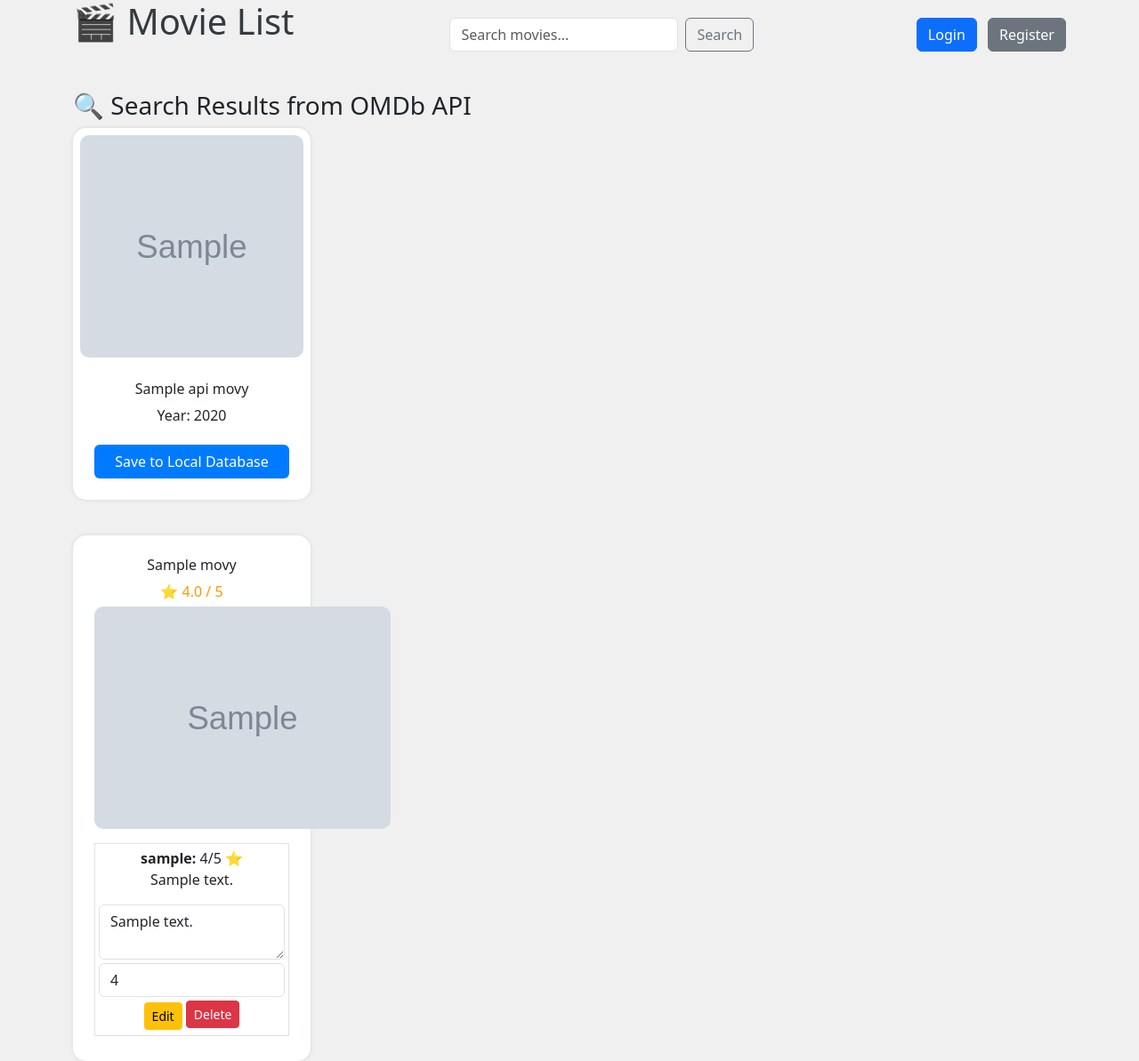
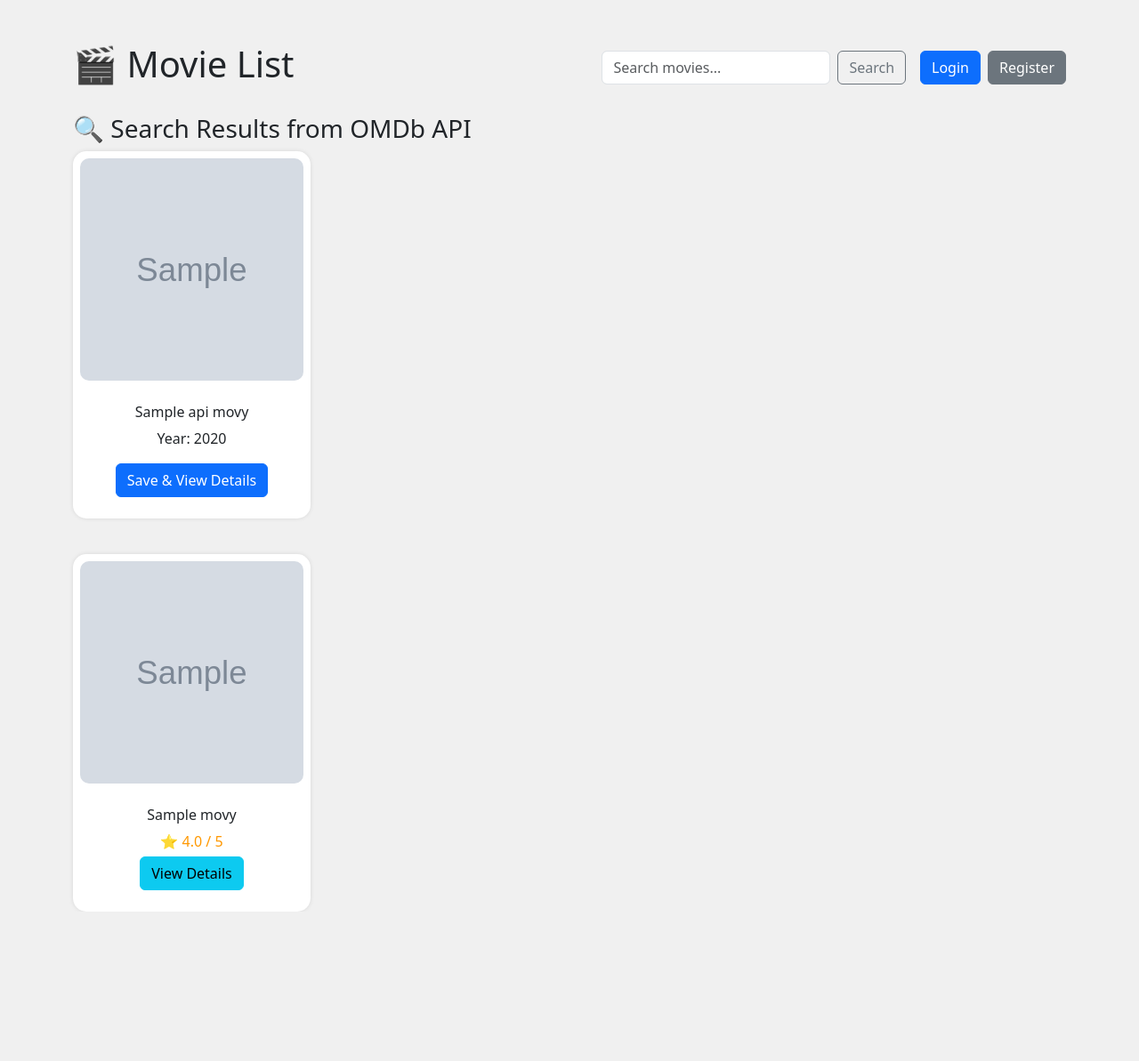
Before and after one commit to pruthviraj-ig/finalproject, a CodeIgniter 4 app: the page made by app/Views/movie_list.php in a window 1280 px wide. Shown: the whole page at 89% size. After the commit the page ends 1025 px from the top, so only its background shows below. Run offline with PHP 8.4 and a stand-in for CodeIgniter, Linux system fonts and the light colour scheme; the template is opened without the code that fills it: most values are stand-ins (such as "Sample title", 1, 10 or a date in 2020); grey boxes marked "Sample" are stand-in pictures; some libraries are stand-ins or nearby versions.

Commit message:
added a seprate movie detail pages for review

```diff
--- a/app/Config/Routes.php
+++ b/app/Config/Routes.php
@@ -24,3 +24,6 @@
  // Edit and Delete Review Routes
  $routes->post('/edit-review/(:num)', 'MovieController::editReview/$1');
  $routes->get('/delete-review/(:num)', 'MovieController::deleteReview/$1');
+
+ $routes->get('/movie-detail/(:num)', 'MovieController::detail/$1');
+$routes->post('/save-movie-and-redirect', 'MovieController::saveMovieAndRedirect');
--- a/app/Views/movie_list.php
+++ b/app/Views/movie_list.php
@@ -10,6 +10,7 @@
         }
         .movie-poster {
             height: 250px;
+            width: 100%;
             object-fit: cover;
             border-radius: 10px;
             margin-bottom: 10px;
@@ -28,33 +29,24 @@
             color: #ff9800;
             margin-bottom: 5px;
         }
-        h1 {
-            text-align: center;
-            margin-bottom: 30px;
-            color: #343a40;
-        }
-        .btn-save {
-            margin-top: 5px;
-            background-color: #007bff;
-            color: white;
-            width: 100%;
-        }
     </style>
 </head>
 <body>
-<div class="container">
+<div class="container mt-5">
     <div class="d-flex justify-content-between align-items-center mb-4">
         <h1>🎬 Movie List</h1>
-        <form method="get" action="<?= base_url('/movies'); ?>" class="d-flex">
+
+        <div class="d-flex align-items-center">
+            <form method="get" action="<?= base_url('/movies'); ?>" class="d-flex me-3">
                 <input type="text" name="search" class="form-control" placeholder="Search movies..." value="<?= isset($search) ? $search : ''; ?>">
                 <button type="submit" class="btn btn-outline-secondary ms-2">Search</button>
             </form>
-        <div>
+
             <?php if (session()->has('user_id')): ?>
-                <a href="<?= base_url('/logout'); ?>" class="btn btn-danger ms-2">Logout</a>
+                <a href="<?= base_url('/logout'); ?>" class="btn btn-danger me-2">Logout</a>
             <?php else: ?>
-                <a href="<?= base_url('/login'); ?>" class="btn btn-primary ms-2">Login</a>
-                <a href="<?= base_url('/register'); ?>" class="btn btn-secondary ms-2">Register</a>
+                <a href="<?= base_url('/login'); ?>" class="btn btn-primary me-2">Login</a>
+                <a href="<?= base_url('/register'); ?>" class="btn btn-secondary">Register</a>
             <?php endif; ?>
         </div>
     </div>
@@ -70,12 +62,12 @@
                         <div class="card-body text-center">
                             <h6><?= $apiMovie['Title'] ?></h6>
                             <p>Year: <?= $apiMovie['Year'] ?></p>
-                            <button class="btn btn-save save-movie"
+                            <button class="btn btn-primary save-movie"
                                     data-title="<?= $apiMovie['Title'] ?>"
                                     data-description="Fetched from OMDb API"
                                     data-release_date="<?= $apiMovie['Year'] ?>-01-01"
                                     data-poster="<?= $apiMovie['Poster'] ?>">
-                                Save to Local Database
+                                Save & View Details
                             </button>
                         </div>
                     </div>
@@ -86,70 +78,30 @@
 
     <!-- Display Local Movies -->
     <div class="row row-cols-1 row-cols-sm-2 row-cols-md-4 g-3 mt-4">
+        <?php if (isset($movies) && !empty($movies)): ?>
             <?php foreach ($movies as $movie): ?>
                 <div class="col">
                     <div class="card p-2">
+                        <?php if (!empty($movie['poster'])): ?>
+                            <img src="<?= $movie['poster']; ?>" class="card-img-top movie-poster" alt="Movie Poster">
+                        <?php endif; ?>
                         <div class="card-body text-center">
                             <h6><?= $movie['title']; ?></h6>
                             <p class="average-rating">⭐ <?= number_format($movie['average_rating'], 1); ?> / 5</p>
-
-                        <?php if ($movie['poster']): ?>
-                            <img src="<?= $movie['poster']; ?>" class="movie-poster mb-2">
-                        <?php endif; ?>
-
-                        <?php if (session()->has('user_id')): ?>
-                            <form class="review-form mt-2" data-movie-id="<?= $movie['id']; ?>">
-                                <input type="number" name="rating" min="1" max="5" class="form-control mb-1" placeholder="Rating (1-5)" required>
-                                <textarea name="review" class="form-control mb-1" placeholder="Your review..." required></textarea>
-                                <button type="submit" class="btn btn-primary btn-sm">Submit Review</button>
-                            </form>
-                        <?php endif; ?>
-
-                        <div class="mt-2">
-                            <?php foreach ($movie['reviews'] as $review): ?>
-                                <div class="border p-1 mb-1">
-                                    <strong><?= $review['username']; ?>:</strong> <?= $review['rating']; ?>/5 ⭐
-                                    <p><?= $review['review']; ?></p>
-                                    <?php if (session()->get('user_id') == $review['user_id']): ?>
-                                        <form method="post" action="<?= base_url('/edit-review/' . $review['id']); ?>" class="d-inline">
-                                            <textarea name="review" class="form-control mb-1"><?= $review['review']; ?></textarea>
-                                            <input type="number" name="rating" min="1" max="5" value="<?= $review['rating']; ?>" class="form-control mb-1">
-                                            <button type="submit" class="btn btn-warning btn-sm">Edit</button>
-                                        </form>
-                                        <a href="<?= base_url('/delete-review/' . $review['id']); ?>" class="btn btn-danger btn-sm mb-1">Delete</a>
-                                    <?php endif; ?>
-                                </div>
-                            <?php endforeach; ?>
-                        </div>
+                            <a href="<?= base_url('/movie-detail/' . $movie['id']); ?>" class="btn btn-info">View Details</a>
                         </div>
                     </div>
                 </div>
             <?php endforeach; ?>
+        <?php else: ?>
+            <p>No movies found.</p>
+        <?php endif; ?>
     </div>
 </div>
 
-<!-- AJAX Handling -->
+<!-- AJAX Handling for Save Movie -->
 <script>
     $(document).ready(function(){
-        $('.review-form').submit(function(e){
-            e.preventDefault();
-            var form = $(this);
-            var movieId = form.data('movie-id');
-            var formData = form.serialize();
-
-            $.ajax({
-                url: '<?= base_url('/save-review'); ?>',
-                type: 'POST',
-                data: formData + '&movie_id=' + movieId,
-                success: function(response) {
-                    if (response.success) {
-                        alert('Review submitted successfully!');
-                        location.reload();
-                    }
-                }
-            });
-        });
-
         $('.save-movie').click(function(){
             var button = $(this);
             var movieData = {
@@ -160,13 +112,12 @@
             };
 
             $.ajax({
-                url: '<?= base_url('/save-movie'); ?>',
+                url: '<?= base_url('/save-movie-and-redirect'); ?>',
                 type: 'POST',
                 data: movieData,
                 success: function(response) {
-                    if (response.success) {
-                        alert('Movie saved successfully!');
-                        button.text('Saved').prop('disabled', true);
+                    if (response.redirect) {
+                        window.location.href = response.redirect;
                     }
                 }
             });
```
Also changed, not shown: app/Controllers/MovieController.php (+34 -10 lines), app/Views/movie_detail.php (added, +124 -0 lines), 1 other file. Lines whose indentation alone changed are shown as unchanged.
